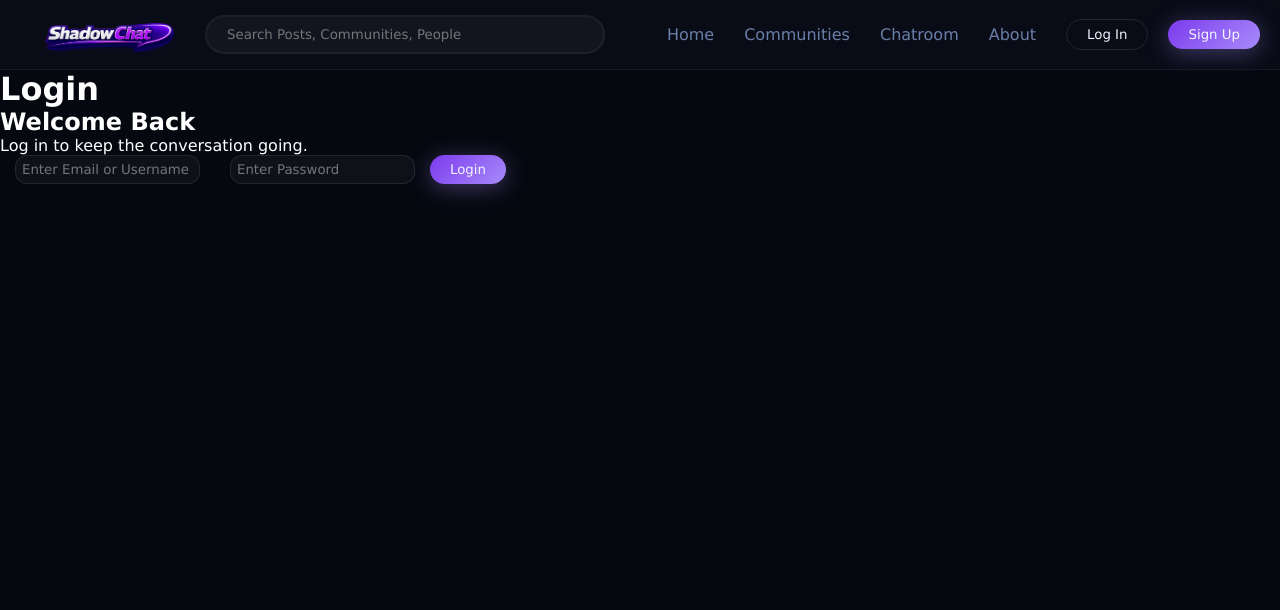
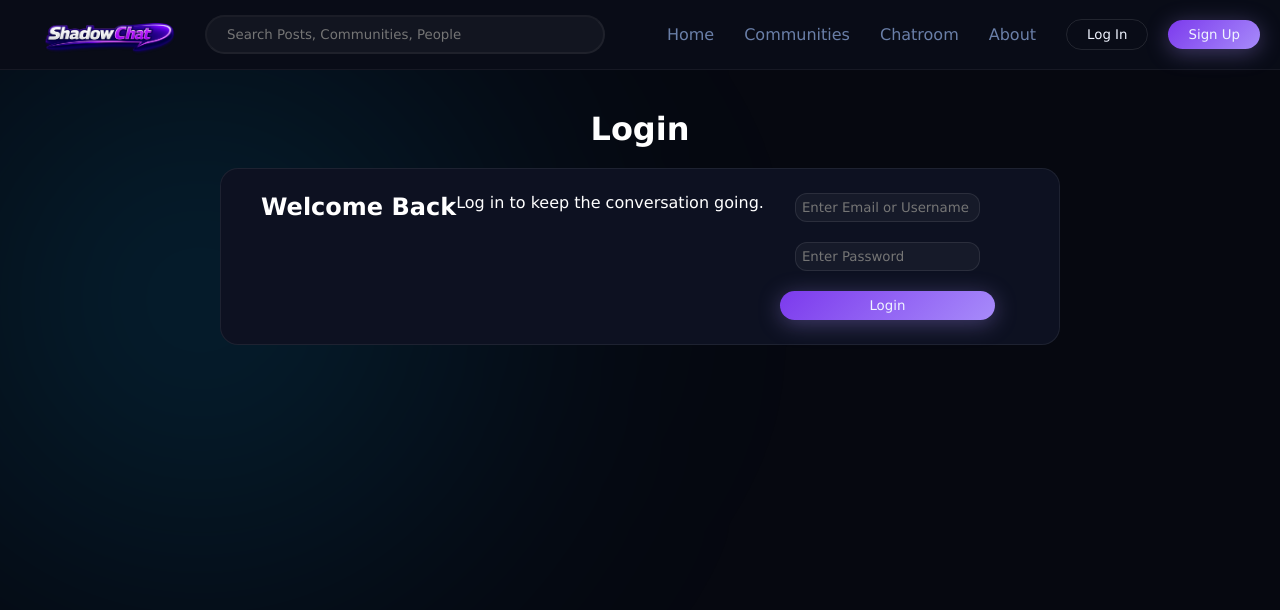
Before and after one commit to 2kwattz/ShadowChat-BlogPost-ChatApp, a React (Vite) app in the folder client/: page /login in a window 1280 px wide. Shown: the top 610 px of the page. Built offline with nearby package versions, Linux system fonts and the light colour scheme; no server answers.

Commit message:
Login page refined

```diff
--- a/client/src/pages/Login/Login.jsx
+++ b/client/src/pages/Login/Login.jsx
@@ -4,7 +4,7 @@ import { userLogin } from "../../services/api";
 import { useAuth } from "../../context/authContext";
 import Navbar from "../../components/Navbar/navbar";
 
-const styles = './login.css';
+import styles from './login.module.css';
 
 
 function Login() {
@@ -80,26 +80,78 @@ function Login() {
 
   return (
     <React.Fragment>
+      <div className="radialblurcontainer">
+
 
       <Navbar></Navbar>
 
 
 
-      <div className="login-container">
+      <div className={styles.loginContainer}>
 
         <form
-          className="login-form"
+          className={styles.loginForm}
           onSubmit={handleLogin}
-        >
+          >
 
           <h1 style={{ color: "white" }}>Login</h1>
 
-          <div className="card">
+          <div className={styles.card}>
 
-            <div className={styles.loginTop}>
+            {/* Login Left */}
+
+            <div className={styles.loginLeft}>
+  <svg class="network-svg" viewBox="0 0 800 1000" preserveAspectRatio="xMidYMid slice" xmlns="http://www.w3.org/2000/svg" aria-hidden="true">
+        <defs>
+          <filter id="glow"><feGaussianBlur stdDeviation="3" result="b"></feGaussianBlur><feMerge><feMergeNode in="b"></feMergeNode><feMergeNode in="SourceGraphic"></feMergeNode></feMerge></filter>
+        </defs>
+        <line x1="400" y1="480" x2="220" y2="320" stroke="#22d3ee" stroke-width="0.7" stroke-opacity="0.22"></line>
+        <line x1="400" y1="480" x2="560" y2="260" stroke="#a78bfa" stroke-width="0.7" stroke-opacity="0.22"></line>
+        <line x1="400" y1="480" x2="600" y2="560" stroke="#22d3ee" stroke-width="0.7" stroke-opacity="0.2"></line>
+        <line x1="400" y1="480" x2="180" y2="640" stroke="#a78bfa" stroke-width="0.7" stroke-opacity="0.2"></line>
+        <line x1="400" y1="480" x2="430" y2="740" stroke="#22d3ee" stroke-width="0.6" stroke-opacity="0.18"></line>
+        <line x1="220" y1="320" x2="110" y2="180" stroke="#22d3ee" stroke-width="0.6" stroke-opacity="0.16"></line>
+        <line x1="560" y1="260" x2="660" y2="130" stroke="#a78bfa" stroke-width="0.6" stroke-opacity="0.16"></line>
+        <line x1="600" y1="560" x2="710" y2="660" stroke="#22d3ee" stroke-width="0.6" stroke-opacity="0.16"></line>
+        <line x1="180" y1="640" x2="90" y2="760" stroke="#a78bfa" stroke-width="0.6" stroke-opacity="0.16"></line>
+        <line x1="430" y1="740" x2="330" y2="860" stroke="#22d3ee" stroke-width="0.6" stroke-opacity="0.15"></line>
+
+        <circle cx="400" cy="480" r="7" fill="#22d3ee" opacity="0.9" filter="url(#glow)"></circle>
+        <circle cx="400" cy="480" r="16" fill="#22d3ee" opacity="0.08"></circle>
+        <circle cx="220" cy="320" r="4" fill="#a78bfa" opacity="0.75" filter="url(#glow)"></circle>
+        <circle cx="560" cy="260" r="4" fill="#22d3ee" opacity="0.7" filter="url(#glow)"></circle>
+        <circle cx="600" cy="560" r="3.5" fill="#a78bfa" opacity="0.7" filter="url(#glow)"></circle>
+        <circle cx="180" cy="640" r="3.5" fill="#22d3ee" opacity="0.65" filter="url(#glow)"></circle>
+        <circle cx="430" cy="740" r="3" fill="#a78bfa" opacity="0.6"></circle>
+        <circle cx="110" cy="180" r="2.5" fill="#22d3ee" opacity="0.5"></circle>
+        <circle cx="660" cy="130" r="2.5" fill="#a78bfa" opacity="0.5"></circle>
+        <circle cx="710" cy="660" r="2.5" fill="#22d3ee" opacity="0.5"></circle>
+        <circle cx="90" cy="760" r="2.5" fill="#a78bfa" opacity="0.5"></circle>
+        <circle cx="330" cy="860" r="2.5" fill="#22d3ee" opacity="0.45"></circle>
+
+        <circle cx="220" cy="320" r="19" fill="#0d1121" stroke="#22d3ee" stroke-width="1" stroke-opacity="0.4"></circle>
+        <text x="220" y="325" text-anchor="middle" font-family="Instrument Sans, sans-serif" font-size="11" font-weight="600" fill="#22d3ee" opacity="0.85">AK</text>
+        <circle cx="600" cy="560" r="17" fill="#0d1121" stroke="#a78bfa" stroke-width="1" stroke-opacity="0.4"></circle>
+        <text x="600" y="565" text-anchor="middle" font-family="Instrument Sans, sans-serif" font-size="10.5" font-weight="600" fill="#a78bfa" opacity="0.85">MR</text>
+        <circle cx="180" cy="640" r="15" fill="#0d1121" stroke="#22d3ee" stroke-width="1" stroke-opacity="0.4"></circle>
+        <text x="180" y="644" text-anchor="middle" font-family="Instrument Sans, sans-serif" font-size="9.5" font-weight="600" fill="#22d3ee" opacity="0.8">JP</text>
+        <circle cx="560" cy="260" r="14" fill="#0d1121" stroke="#a78bfa" stroke-width="1" stroke-opacity="0.4"></circle>
+        <text x="560" y="264" text-anchor="middle" font-family="Instrument Sans, sans-serif" font-size="9" font-weight="600" fill="#a78bfa" opacity="0.8">SL</text>
+      </svg>
+            </div>
+
+            {/* Login Right */}
+            <div className={styles.loginRight}>
+
+
+              <div className={styles.loginRightInner}>
+
               <h2 style={{ color: "white" }}>Welcome Back</h2>
               <p style={{ color: "white" }}>Log in to keep the conversation going.</p>
             </div>
+            </div>
+            <div className={styles.loginLeft}>
+
             <input
               type="text"
               placeholder="Enter Email or Username"
@@ -108,7 +160,7 @@ function Login() {
               onChange={(e) =>
                 setIdentifier(e.target.value)
               }
-            />
+              />
 
             <input
               type="password"
@@ -118,17 +170,19 @@ function Login() {
               onChange={(e) =>
                 setPassword(e.target.value)
               }
-            />
+              />
 
             <button className="purpleGradientButton" type="submit">
               Login
             </button>
           </div>
+              </div>
 
 
         </form>
 
       </div>
+              </div>
     </React.Fragment>
   );
 }
--- a/client/src/pages/Login/login.css
+++ /dev/null
@@ -1,3 +0,0 @@
-.loginTop{
-    color: var(--text-white-1);
-}
--- /dev/null
+++ b/client/src/pages/Login/login.module.css
@@ -0,0 +1,37 @@
+.card{
+    display: flex;
+    flex-direction: column;
+    gap: 16px;
+    padding: 24px;
+    background: var(--surface-primary);
+    border: 1px solid var(--border-secondary-dark);
+    border-radius: 18px;
+    width: 70%;
+    flex-direction: row;
+}
+.loginRight{
+    color: var(--text-white-1);
+}
+
+.loginRightInner{
+    display: flex;
+}
+
+.loginContainer{
+    min-height: 100vh;
+    padding: 40px;
+}
+
+.loginForm{
+    display: flex;
+    flex-direction: column;
+    align-items: center;
+    gap: 20px;
+}
+
+.loginLeft{
+    display: flex;
+    flex-direction: column;
+    flex-wrap: wrap;
+    gap:20px;
+}
--- a/client/src/styles/main.css
+++ b/client/src/styles/main.css
@@ -82,6 +82,43 @@ html {
 
 body {
     background-color: var(--bg-dark-primary);
+}
+
+
+/* Radial Blur Background */
+
+
+.radialblurcontainer {
+    /* background-color: var(--bg-dark-primary); */
+     position: relative;
+    /* background: #070b15; */
+    overflow-x: hidden;
+}
+
+
+.radialblurcontainer::before{
+    content: "";
+    position: fixed;
+
+    width: 900px;
+    height: 900px;
+
+    left: -250px;
+    top: -150px;
+
+    border-radius: 50%;
+
+    background:
+        radial-gradient(circle,
+            rgba(0,180,255,.18) 0%,
+            rgba(0,180,255,.10) 25%,
+            rgba(0,180,255,.04) 50%,
+            transparent 75%);
+
+    filter: blur(120px);
+
+    pointer-events: none;
+    z-index: -1;
 }
 
 
```
